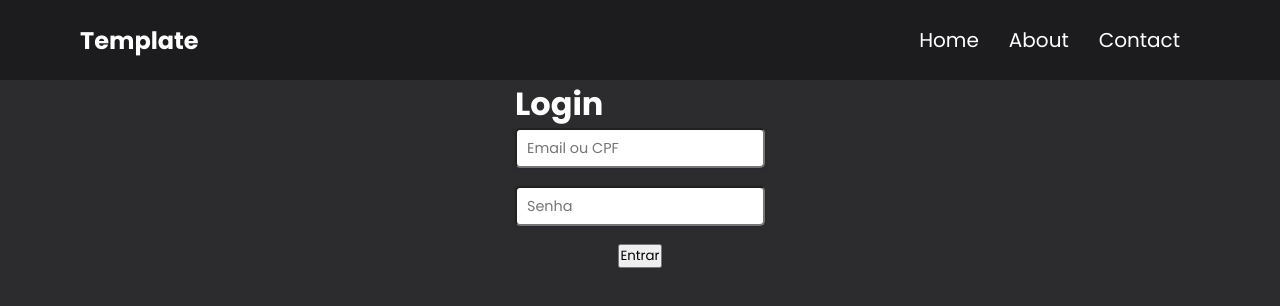
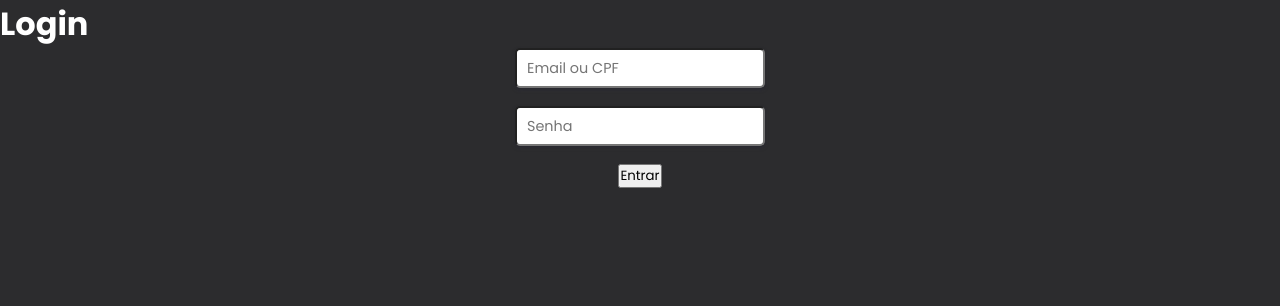
Before and after one commit to gabriel-camara-dev/template-frontend, a React (Vite) app: page /login in a window 1280 px wide. Shown: the top 306 px of the page. Built offline with nearby package versions, Linux system fonts and the light colour scheme; no server answers.

Commit message:
refactor: refazendo estilizações

```diff
--- a/src/components/Header/styles.module.css
+++ b/src/components/Header/styles.module.css
@@ -3,7 +3,7 @@
   align-items: center;
   justify-content: space-between;
   height: 80px;
-  width: 100%;
+  width: 100vw;
   background-color: var(--secondary-color);
 }
 
--- a/src/global.css
+++ b/src/global.css
@@ -24,7 +24,8 @@ h6 {
   color: var(--text-color);
 }
 
-ul, ol {
+ul,
+ol {
   list-style: none;
 }
 
@@ -32,3 +33,8 @@ a {
   text-decoration: none;
   color: var(--text-color);
 }
+
+body {
+  background-color: var(--primary-color);
+  height: 100vh;
+}
--- a/src/layouts/defaultLayout.tsx
+++ b/src/layouts/defaultLayout.tsx
@@ -1,16 +1,13 @@
 import { Outlet } from 'react-router-dom'
 import Header from '../components/Header'
-import styles from './styles.module.css'
 
 export function DefaultLayout() {
   return (
-    <>
-      <div className={styles.body}>
-        <Header />
-        <main>
-          <Outlet />
-        </main>
-      </div>
-    </>
+    <div>
+      <Header />
+      <main>
+        <Outlet />
+      </main>
+    </div>
   )
 }
--- a/src/layouts/styles.module.css
+++ /dev/null
@@ -1,7 +0,0 @@
-.body {
-  background-color: var(--primary-color);
-  height: 100vh;
-  display: flex;
-  flex-direction: column;
-  align-items: center;
-}
--- a/src/pages/Login/LoginForm/index.tsx
+++ b/src/pages/Login/LoginForm/index.tsx
@@ -55,10 +55,12 @@ export function LoginForm() {
         placeholder="Senha"
         error={errors.password?.message}
       />
+
+      {errors.root && <p className={styles.error}>{errors.root.message}</p>}
+
       <button type="submit" disabled={isSubmitting || isPending}>
         {isPending ? 'Entrando...' : 'Entrar'}
       </button>
-      {errors.root && <p className={styles.error}>{errors.root.message}</p>}
     </form>
   )
 }
```
Also changed, not shown: src/router.tsx (+4 -4 lines).
